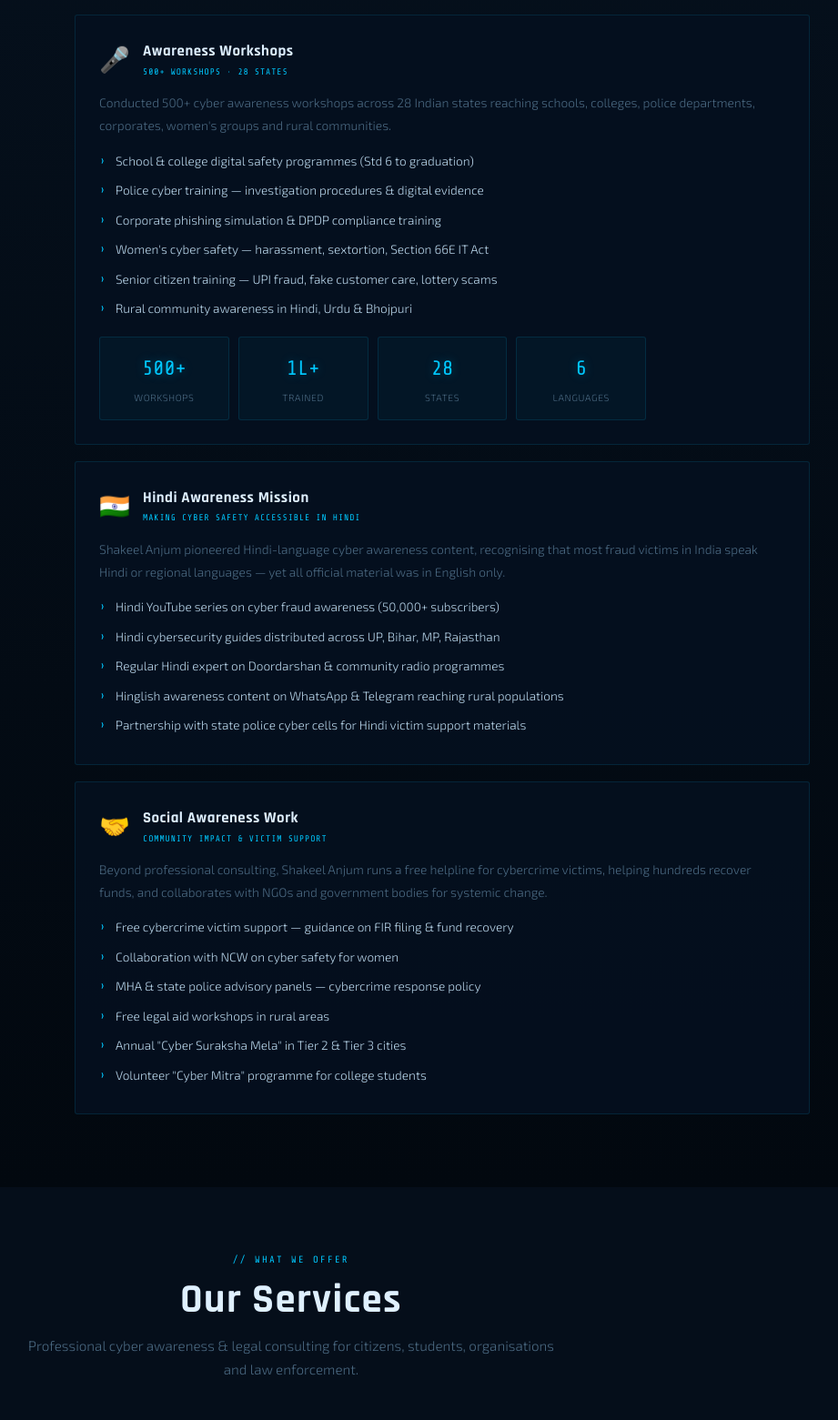
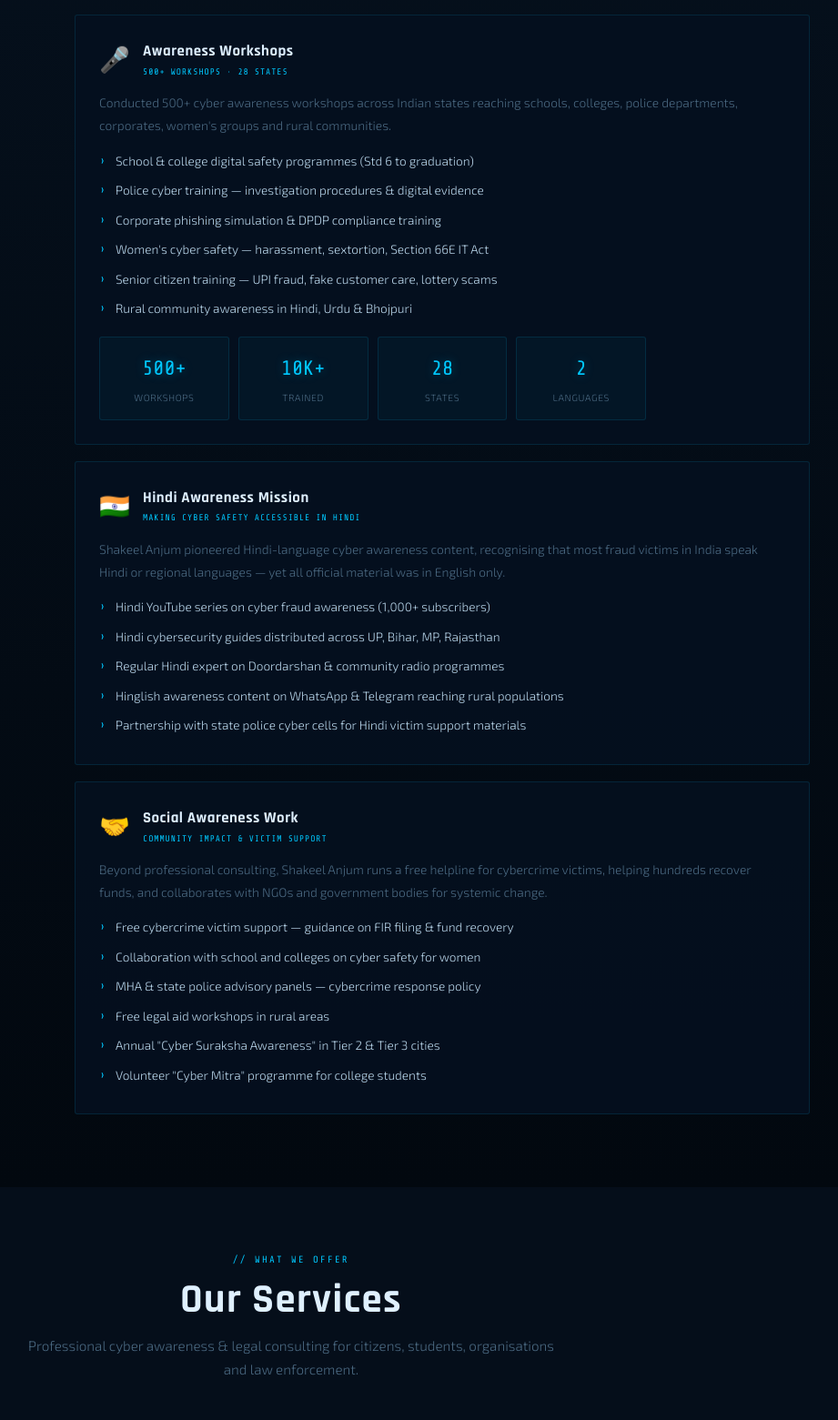
Before and after one commit to shakeelcyber/cyberwelfare, a plain HTML site: page index.html in a window 1280 px wide. Shown: the part 1893-3454 px from the top of the page at 91% size, without its empty margins (320-1241 px from the left). Drawn offline with nearby package versions, Linux system fonts and the light colour scheme.

Commit message:
Update index.html

```diff
--- a/index.html
+++ b/index.html
@@ -865,7 +865,7 @@ footer{background:rgba(2,7,14,0.98);border-top:1px solid var(--border);padding:0
         <div class="exp-block">
           <div class="eb-head"><span class="eb-ico">🎤</span><div><div class="eb-title">Awareness Workshops</div><div class="eb-sub">500+ WORKSHOPS · 28 STATES</div></div></div>
           <div class="eb-body">
-            <p>Conducted 500+ cyber awareness workshops across 28 Indian states reaching schools, colleges, police departments, corporates, women's groups and rural communities.</p>
+            <p>Conducted 500+ cyber awareness workshops across Indian states reaching schools, colleges, police departments, corporates, women's groups and rural communities.</p>
             <ul>
               <li>School & college digital safety programmes (Std 6 to graduation)</li>
               <li>Police cyber training — investigation procedures & digital evidence</li>
@@ -876,9 +876,9 @@ footer{background:rgba(2,7,14,0.98);border-top:1px solid var(--border);padding:0
             </ul>
             <div class="ach-row">
               <div class="ach"><span class="ach-n">500+</span><div class="ach-l">Workshops</div></div>
-              <div class="ach"><span class="ach-n">1L+</span><div class="ach-l">Trained</div></div>
+              <div class="ach"><span class="ach-n">10K+</span><div class="ach-l">Trained</div></div>
               <div class="ach"><span class="ach-n">28</span><div class="ach-l">States</div></div>
-              <div class="ach"><span class="ach-n">6</span><div class="ach-l">Languages</div></div>
+              <div class="ach"><span class="ach-n">2</span><div class="ach-l">Languages</div></div>
             </div>
           </div>
         </div>
@@ -888,7 +888,7 @@ footer{background:rgba(2,7,14,0.98);border-top:1px solid var(--border);padding:0
           <div class="eb-body">
             <p>Shakeel Anjum pioneered Hindi-language cyber awareness content, recognising that most fraud victims in India speak Hindi or regional languages — yet all official material was in English only.</p>
             <ul>
-              <li>Hindi YouTube series on cyber fraud awareness (50,000+ subscribers)</li>
+              <li>Hindi YouTube series on cyber fraud awareness (1,000+ subscribers)</li>
               <li>Hindi cybersecurity guides distributed across UP, Bihar, MP, Rajasthan</li>
               <li>Regular Hindi expert on Doordarshan & community radio programmes</li>
               <li>Hinglish awareness content on WhatsApp & Telegram reaching rural populations</li>
@@ -903,10 +903,10 @@ footer{background:rgba(2,7,14,0.98);border-top:1px solid var(--border);padding:0
             <p>Beyond professional consulting, Shakeel Anjum runs a free helpline for cybercrime victims, helping hundreds recover funds, and collaborates with NGOs and government bodies for systemic change.</p>
             <ul>
               <li>Free cybercrime victim support — guidance on FIR filing & fund recovery</li>
-              <li>Collaboration with NCW on cyber safety for women</li>
+              <li>Collaboration with school and colleges on cyber safety for women</li>
               <li>MHA & state police advisory panels — cybercrime response policy</li>
               <li>Free legal aid workshops in rural areas</li>
-              <li>Annual "Cyber Suraksha Mela" in Tier 2 & Tier 3 cities</li>
+              <li>Annual "Cyber Suraksha Awareness" in Tier 2 & Tier 3 cities</li>
               <li>Volunteer "Cyber Mitra" programme for college students</li>
             </ul>
           </div>
@@ -928,7 +928,7 @@ footer{background:rgba(2,7,14,0.98);border-top:1px solid var(--border);padding:0
   </div>
   <div class="wrap">
     <div class="svcs-grid">
-      <div class="svc"><span class="svc-ico">🎓</span><div class="svc-title">Cyber Awareness Workshops</div><div class="svc-body">Interactive workshops on online safety, scam identification and cybercrime reporting. Available online and offline, in Hindi and English, across all 28 states.</div><span class="svc-tag">✓ Hindi & English</span><div class="svc-cta"><a href="#contact" class="btn-sm">Book Workshop</a><a href="https://wa.me/919424427865" target="_blank" class="btn-sm">💬 WhatsApp</a></div></div>
+      <div class="svc"><span class="svc-ico">🎓</span><div class="svc-title">Cyber Awareness Workshops</div><div class="svc-body">Interactive workshops on online safety, scam identification and cybercrime reporting. Available online and offline, in Hindi and English, across all states.</div><span class="svc-tag">✓ Hindi & English</span><div class="svc-cta"><a href="#contact" class="btn-sm">Book Workshop</a><a href="https://wa.me/919424427865" target="_blank" class="btn-sm">💬 WhatsApp</a></div></div>
       <div class="svc"><span class="svc-ico">⚖️</span><div class="svc-title">Cyber Law Consultation</div><div class="svc-body">One-on-one & organisational consulting on IT Act 2000, DPDP Act 2023 & IT Rules 2021. Compliance audits, legal opinions and FIR guidance for victims and businesses.</div><span class="svc-tag">✓ DPDP Compliant</span><div class="svc-cta"><a href="#contact" class="btn-sm">Consult Now</a></div></div>
       <div class="svc"><span class="svc-ico">🔒</span><div class="svc-title">Digital Safety Sessions</div><div class="svc-body">Hands-on training on password security, two-factor authentication, phishing detection, social media privacy and mobile device security.</div><span class="svc-tag">✓ Practical Demos</span><div class="svc-cta"><a href="#contact" class="btn-sm">Book Session</a></div></div>
       <div class="svc"><span class="svc-ico">📱</span><div class="svc-title">Social Media Scam Awareness</div><div class="svc-body">Dedicated sessions on Facebook fraud, WhatsApp hacking, Telegram investment scams, fake profiles and digital sextortion — with legal remedies.</div><span class="svc-tag">✓ Platform-Specific</span><div class="svc-cta"><a href="#contact" class="btn-sm">Enquire</a></div></div>
@@ -1411,8 +1411,8 @@ footer{background:rgba(2,7,14,0.98);border-top:1px solid var(--border);padding:0
 
     <div class="ws-stats">
       <div class="wss"><span class="wss-v">500+</span><div class="wss-l">Workshops</div></div>
-      <div class="wss"><span class="wss-v">1L+</span><div class="wss-l">Trained</div></div>
-      <div class="wss"><span class="wss-v">28</span><div class="wss-l">States</div></div>
+      <div class="wss"><span class="wss-v">10k+</span><div class="wss-l">Trained</div></div>
+      <div class="wss"><span class="wss-v">2</span><div class="wss-l">States</div></div>
       <div class="wss"><span class="wss-v">400+</span><div class="wss-l">Cases</div></div>
       <div class="wss"><span class="wss-v">6</span><div class="wss-l">Languages</div></div>
       <div class="wss"><span class="wss-v">4.9★</span><div class="wss-l">Rating</div></div>
@@ -1471,9 +1471,9 @@ footer{background:rgba(2,7,14,0.98);border-top:1px solid var(--border);padding:0
       <div class="about-card about-full">
         <div style="display:grid;grid-template-columns:repeat(auto-fill,minmax(150px,1fr));gap:12px;">
           <div style="background:rgba(0,200,255,0.04);border:1px solid var(--border);padding:18px;text-align:center;border-radius:3px;"><div style="font-family:var(--mono);font-size:1.5rem;color:var(--cyan);">2019</div><div style="font-size:0.68rem;color:var(--text-dim);text-transform:uppercase;margin-top:3px;">Founded</div></div>
-          <div style="background:rgba(0,200,255,0.04);border:1px solid var(--border);padding:18px;text-align:center;border-radius:3px;"><div style="font-family:var(--mono);font-size:1.5rem;color:var(--green);">1L+</div><div style="font-size:0.68rem;color:var(--text-dim);text-transform:uppercase;margin-top:3px;">Citizens</div></div>
+          <div style="background:rgba(0,200,255,0.04);border:1px solid var(--border);padding:18px;text-align:center;border-radius:3px;"><div style="font-family:var(--mono);font-size:1.5rem;color:var(--green);">10K+</div><div style="font-size:0.68rem;color:var(--text-dim);text-transform:uppercase;margin-top:3px;">Citizens</div></div>
           <div style="background:rgba(0,200,255,0.04);border:1px solid var(--border);padding:18px;text-align:center;border-radius:3px;"><div style="font-family:var(--mono);font-size:1.5rem;color:var(--amber);">500+</div><div style="font-size:0.68rem;color:var(--text-dim);text-transform:uppercase;margin-top:3px;">Workshops</div></div>
-          <div style="background:rgba(0,200,255,0.04);border:1px solid var(--border);padding:18px;text-align:center;border-radius:3px;"><div style="font-family:var(--mono);font-size:1.5rem;color:var(--purple);">28</div><div style="font-size:0.68rem;color:var(--text-dim);text-transform:uppercase;margin-top:3px;">States</div></div>
+          <div style="background:rgba(0,200,255,0.04);border:1px solid var(--border);padding:18px;text-align:center;border-radius:3px;"><div style="font-family:var(--mono);font-size:1.5rem;color:var(--purple);">2</div><div style="font-size:0.68rem;color:var(--text-dim);text-transform:uppercase;margin-top:3px;">States</div></div>
           <div style="background:rgba(0,200,255,0.04);border:1px solid var(--border);padding:18px;text-align:center;border-radius:3px;"><div style="font-family:var(--mono);font-size:1.5rem;color:var(--cyan);">FREE</div><div style="font-size:0.68rem;color:var(--text-dim);text-transform:uppercase;margin-top:3px;">Resource</div></div>
         </div>
       </div>
@@ -1651,7 +1651,7 @@ function animateCounters(){
       if(target>=1000){el.textContent=cur>=1000?Math.floor(cur/1000)+'K+':Math.floor(cur);}
       else{el.textContent=Math.floor(cur)+(target>20?'+':'');}
       if(cur>=target)clearInterval(t);
-    },28);
+    },2);
   });
 }
 const heroObs=new IntersectionObserver(entries=>{
```
